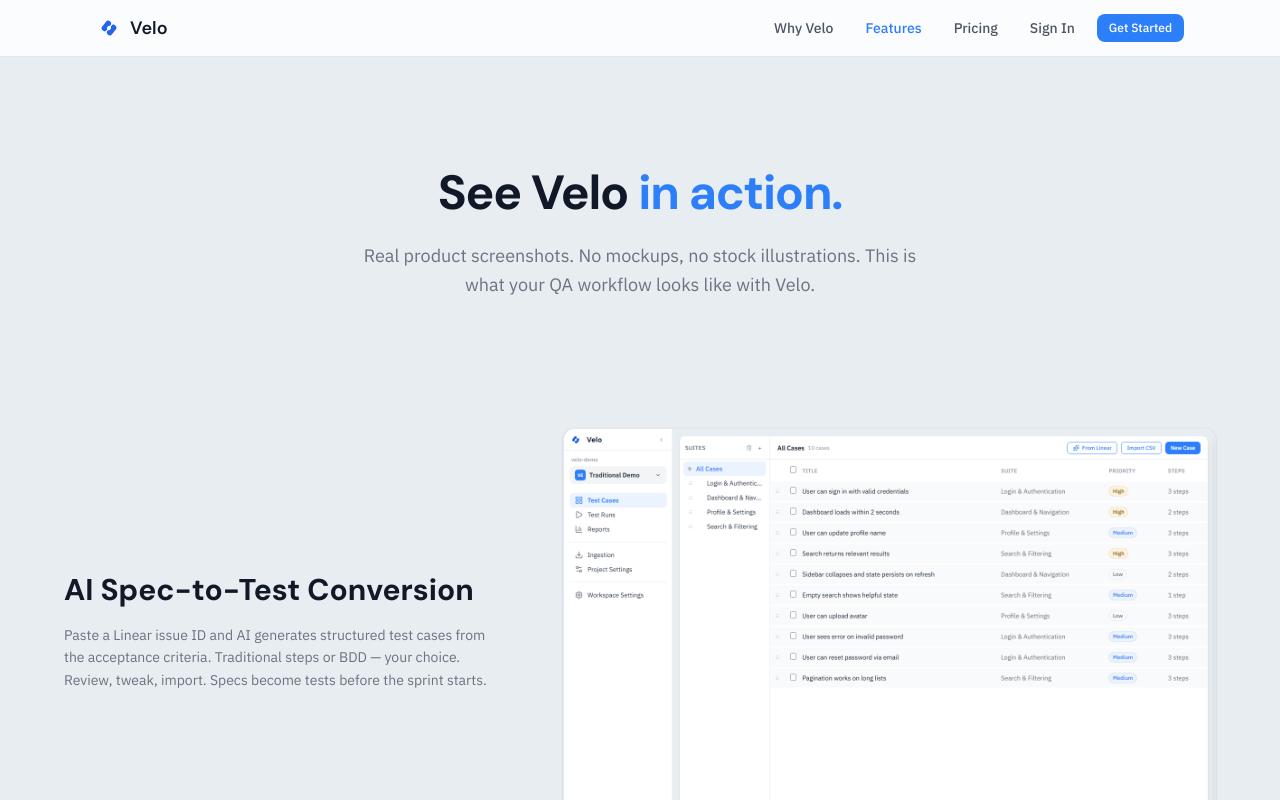
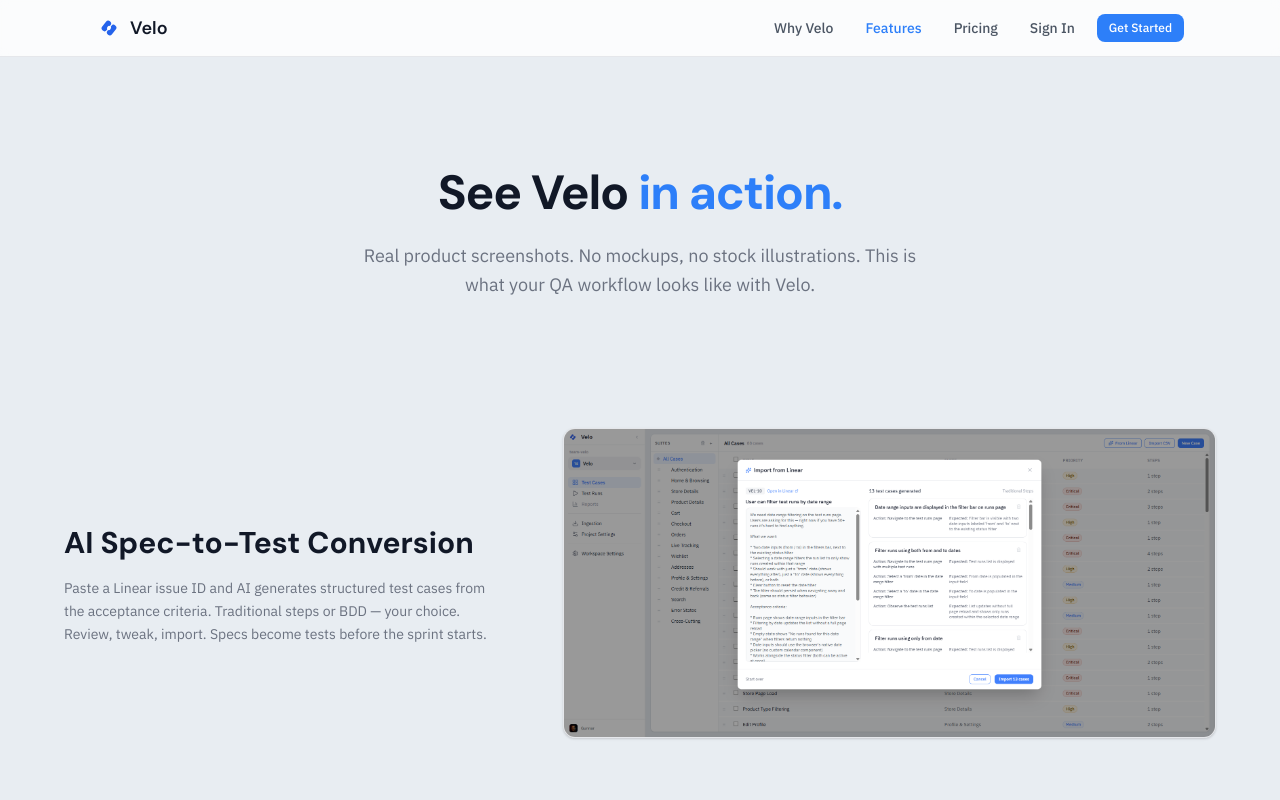
Before and after one commit to code-by-gunnar/velo-test-management, a Next.js app in the folder apps/web/: page /features in a window 1280 px wide. Shown: the top 800 px of the page. Built offline with nearby package versions, Linux system fonts and the light colour scheme.

Commit message:
feat: add Linear import screenshot + click-to-enlarge lightbox on features page

```diff
--- a/apps/web/src/pages/features.tsx
+++ b/apps/web/src/pages/features.tsx
@@ -1,8 +1,9 @@
+import { useState } from "react"
 import Link from "next/link"
 import Head from "next/head"
 import Image from "next/image"
 import { Button } from "@/components/ui"
-import { ArrowRight } from "lucide-react"
+import { ArrowRight, X } from "lucide-react"
 import { MarketingNav } from "@/components/layout/marketing-nav"
 import { MarketingFooter } from "@/components/layout/marketing-footer"
 
@@ -10,8 +11,8 @@
   {
     title: "AI Spec-to-Test Conversion",
     description: "Paste a Linear issue ID and AI generates structured test cases from the acceptance criteria. Traditional steps or BDD — your choice. Review, tweak, import. Specs become tests before the sprint starts.",
-    screenshot: "/screenshots/test-cases-traditional.png",
-    alt: "Velo test cases list with suites, priorities, and step counts",
+    screenshot: "/screenshots/linear-import.png",
+    alt: "Velo AI import from Linear showing generated test cases from acceptance criteria",
   },
   {
     title: "Native Given-When-Then Editor",
@@ -40,6 +41,8 @@
 ]
 
 export default function FeaturesPage() {
+  const [lightboxSrc, setLightboxSrc] = useState<string | null>(null)
+
   return (
     <>
       <Head>
@@ -83,9 +86,13 @@
                     </p>
                   </div>
 
-                  {/* Screenshot */}
+                  {/* Screenshot — click to enlarge */}
                   <div className="lg:w-3/5">
-                    <div className="rounded-xl border border-gray-200 shadow-card overflow-hidden bg-white">
+                    <button
+                      type="button"
+                      onClick={() => setLightboxSrc(feature.screenshot)}
+                      className="w-full rounded-xl border border-gray-200 shadow-card overflow-hidden bg-white cursor-zoom-in hover:shadow-dropdown transition-shadow"
+                    >
                       <Image
                         src={feature.screenshot}
                         alt={feature.alt}
@@ -94,7 +101,7 @@
                         className="w-full h-auto"
                         quality={90}
                       />
-                    </div>
+                    </button>
                   </div>
                 </div>
               </div>
@@ -123,6 +130,32 @@
         </main>
 
         <MarketingFooter />
+
+        {/* Lightbox */}
+        {lightboxSrc && (
+          <div
+            className="fixed inset-0 z-50 flex items-center justify-center bg-black/70 p-4 cursor-zoom-out"
+            onClick={() => setLightboxSrc(null)}
+          >
+            <button
+              type="button"
+              onClick={() => setLightboxSrc(null)}
+              className="absolute top-4 right-4 rounded-full bg-white/10 p-2 text-white hover:bg-white/20 transition-colors"
+              aria-label="Close"
+            >
+              <X size={24} />
+            </button>
+            <Image
+              src={lightboxSrc}
+              alt="Enlarged screenshot"
+              width={1440}
+              height={900}
+              className="max-w-full max-h-[90vh] rounded-lg shadow-2xl object-contain"
+              quality={95}
+              onClick={(e) => e.stopPropagation()}
+            />
+          </div>
+        )}
       </div>
     </>
   )
```
Also changed, not shown: apps/web/public/screenshots/linear-import.png (added).
